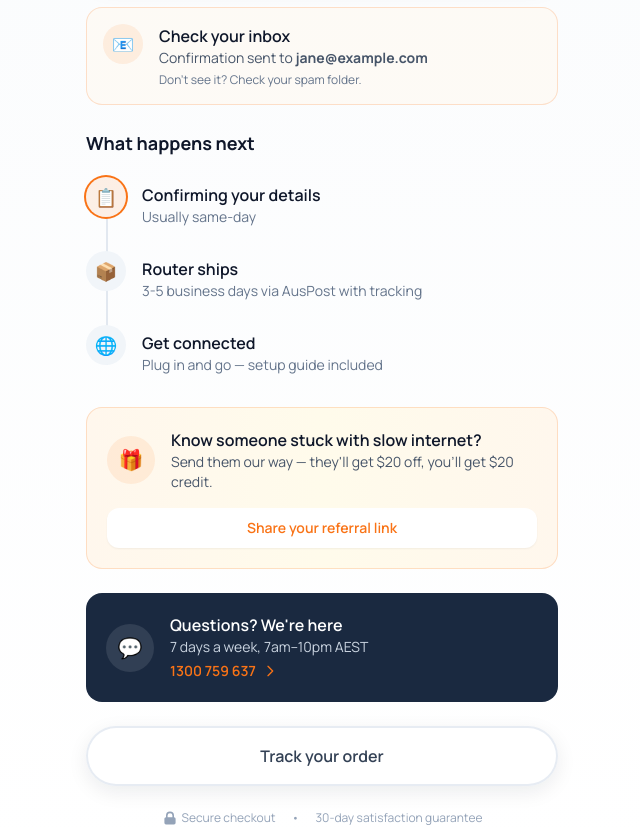
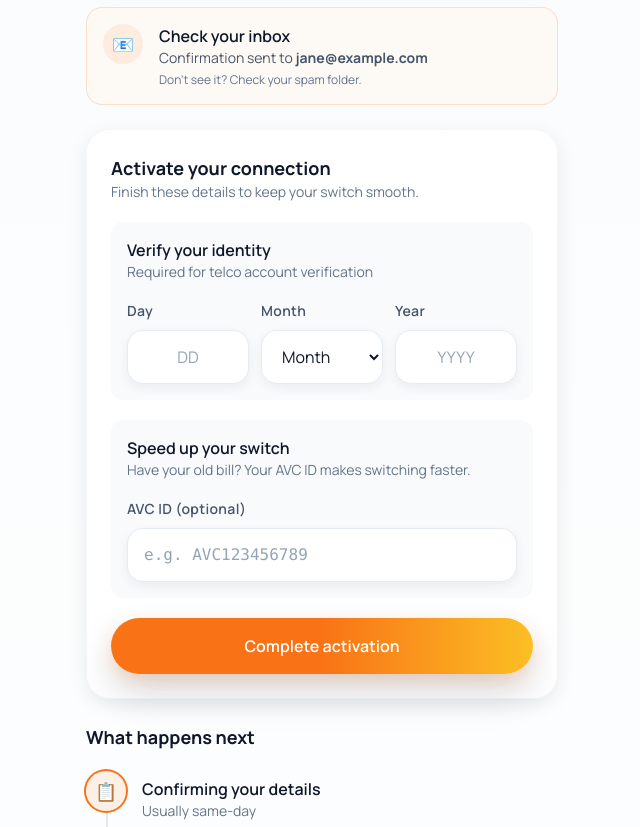
Before and after one commit to slayer037/skymesh-quiz, a Next.js app: page /thank-you in a window 1280 px wide. Shown: the part 640-1467 px from the top of the page, without its empty margins (318-958 px from the left). Built offline with nearby package versions, Linux system fonts and the light colour scheme.

Commit message:
CRO: Move DOB+AVC to post-purchase activation flow

```diff
--- a/src/app/page.tsx
+++ b/src/app/page.tsx
@@ -11,19 +11,9 @@ const steps = [
     subtitle: "We grabbed some of this from your address check"
   },
   {
-    id: "dob",
-    title: "When were you born?",
-    subtitle: "Required for telco account verification"
-  },
-  {
     id: "address",
     title: "This is where we're connecting you",
     subtitle: "The good news: nbn® is ready to go here"
-  },
-  {
-    id: "avc",
-    title: "Got an existing connection?",
-    subtitle: "Your AVC ID makes switching faster. It's on your old bill."
   },
   {
     id: "router",
@@ -77,11 +67,6 @@ const routerOptions = [
   }
 ];
 
-const months = [
-  "January", "February", "March", "April", "May", "June",
-  "July", "August", "September", "October", "November", "December"
-];
-
 export default function Home() {
   const router = useRouter();
   const [stepIndex, setStepIndex] = useState(0);
@@ -93,13 +78,9 @@ export default function Home() {
     lastName: "Citizen",
     email: "",
     phone: "0412 345 678",
-    dobDay: "",
-    dobMonth: "",
-    dobYear: "",
     address: "3A Cadle Court, Bayswater VIC 3153",
     addressAlternateName: false,
     addressAltName: "",
-    avc: "",
     postalDifferent: false,
     postalAddress1: "",
     postalCity: "",
@@ -258,49 +239,6 @@ export default function Home() {
                 </div>
               )}
 
-              {current.id === "dob" && (
-                <div className="space-y-4">
-                  <div className="grid grid-cols-3 gap-3">
-                    <div>
-                      <label className="label" htmlFor="dob-day">Day</label>
-                      <input
-                        id="dob-day"
-                        className="input mt-2 text-center"
-                        placeholder="DD"
-                        maxLength={2}
-                        value={form.dobDay}
-                        onChange={(e) => handleChange("dobDay", e.target.value.replace(/\D/g, ""))}
-                      />
-                    </div>
-                    <div>
-                      <label className="label" htmlFor="dob-month">Month</label>
-                      <select
-                        id="dob-month"
-                        className="input mt-2"
-                        value={form.dobMonth}
-                        onChange={(e) => handleChange("dobMonth", e.target.value)}
-                      >
-                        <option value="">Month</option>
-                        {months.map((m, i) => (
-                          <option key={m} value={String(i + 1).padStart(2, "0")}>{m}</option>
-                        ))}
-                      </select>
-                    </div>
-                    <div>
-                      <label className="label" htmlFor="dob-year">Year</label>
-                      <input
-                        id="dob-year"
-                        className="input mt-2 text-center"
-                        placeholder="YYYY"
-                        maxLength={4}
-                        value={form.dobYear}
-                        onChange={(e) => handleChange("dobYear", e.target.value.replace(/\D/g, ""))}
-                      />
-                    </div>
-                  </div>
-                </div>
-              )}
-
               {current.id === "address" && (
                 <div className="space-y-4">
                   <div className="card-highlight">
@@ -406,31 +344,6 @@ export default function Home() {
                 </div>
               )}
 
-              {current.id === "avc" && (
-                <div className="space-y-4">
-                  <div className="card bg-slate-50 border-slate-100">
-                    <div className="flex items-start gap-3">
-                      <span className="text-xl">💡</span>
-                      <div>
-                        <p className="font-medium text-slate-900">What's an AVC ID?</p>
-                        <p className="mt-1 text-sm text-slate-600">Your Access Virtual Circuit ID is on your current provider's bill. It helps us transfer your service faster.</p>
-                      </div>
-                    </div>
-                  </div>
-                  <div>
-                    <label className="label" htmlFor="avc-id">AVC ID (optional)</label>
-                    <input
-                      id="avc-id"
-                      className="input mt-2 font-mono"
-                      placeholder="e.g. AVC123456789"
-                      spellCheck={false}
-                      value={form.avc}
-                      onChange={(e) => handleChange("avc", e.target.value.toUpperCase())}
-                    />
-                  </div>
-                </div>
-              )}
-
               {current.id === "router" && (
                 <div className="space-y-3">
                   {routerOptions.map((opt) => (
@@ -476,9 +389,8 @@ export default function Home() {
                     { label: "Name", value: `${form.firstName} ${form.lastName}`, step: 0 },
                     { label: "Email", value: form.email, step: 0 },
                     { label: "Phone", value: form.phone, step: 0 },
-                    { label: "Date of birth", value: form.dobDay && form.dobMonth && form.dobYear ? `${form.dobDay}/${form.dobMonth}/${form.dobYear}` : "Not provided", step: 1 },
-                    { label: "Address", value: form.address, step: 2 },
-                    { label: "Router", value: selectedRouter?.name || "Not selected", step: 4 }
+                    { label: "Address", value: form.address, step: 1 },
+                    { label: "Router", value: selectedRouter?.name || "Not selected", step: 2 }
                   ].map((row) => (
                     <div key={row.label} className="flex items-center justify-between py-3 border-b border-slate-100 last:border-0">
                       <div>
@@ -603,25 +515,6 @@ export default function Home() {
 
               {/* Actions */}
               <div className="mt-auto flex flex-col gap-3 pb-4 pt-6">
-                {current.id === "avc" && (
-                  <>
-                    <button
-                      type="button"
-                      className="button-primary"
-                      onClick={() => goToStep(stepIndex + 1)}
-                    >
-                      Skip — I don't have it
-                    </button>
-                    <button
-                      type="button"
-                      className="button-secondary"
-                      onClick={() => goToStep(stepIndex + 1)}
-                    >
-                      Continue with AVC ID
-                    </button>
-                  </>
-                )}
-                {current.id !== "avc" && (
                 <button
                   type="button"
                   className="button-primary"
@@ -645,7 +538,6 @@ export default function Home() {
                    current.id === "contact" || current.id === "address" ? "Confirm & Continue" :
                    "Continue"}
                 </button>
-                )}
                 {stepIndex > 0 && (
                   <button
                     type="button"
--- a/src/app/thank-you/page.tsx
+++ b/src/app/thank-you/page.tsx
@@ -2,9 +2,29 @@
 
 import { motion, useReducedMotion } from "motion/react";
 import Link from "next/link";
+import { useMemo, useState } from "react";
 
 export default function ThankYou() {
   const shouldReduceMotion = useReducedMotion();
+  const [activation, setActivation] = useState({
+    dobDay: "",
+    dobMonth: "",
+    dobYear: "",
+    avc: ""
+  });
+  const [activationComplete, setActivationComplete] = useState(false);
+
+  const months = useMemo(
+    () => [
+      "January", "February", "March", "April", "May", "June",
+      "July", "August", "September", "October", "November", "December"
+    ],
+    []
+  );
+  const isDobComplete = activation.dobDay.length === 2
+    && activation.dobMonth.length > 0
+    && activation.dobYear.length === 4;
+
   const orderDetails = {
     orderNumber: "SKY-" + Math.random().toString(36).substring(2, 8).toUpperCase(),
     name: "Jane Citizen",
@@ -135,6 +155,114 @@ export default function ThankYou() {
           </div>
         </motion.div>
 
+        {/* Activation */}
+        <motion.div
+          initial={shouldReduceMotion ? false : { y: 20, opacity: 0 }}
+          animate={{ y: 0, opacity: 1 }}
+          transition={shouldReduceMotion ? { duration: 0 } : { delay: 0.45 }}
+          className="mb-6"
+        >
+          <div className="card space-y-5">
+            <div>
+              <h2 className="text-lg font-bold text-slate-900">Activate your connection</h2>
+              <p className="text-sm text-slate-500">Finish these details to keep your switch smooth.</p>
+            </div>
+
+            <div className="rounded-xl bg-slate-50 p-4">
+              <div>
+                <p className="font-semibold text-slate-900">Verify your identity</p>
+                <p className="text-sm text-slate-500">Required for telco account verification</p>
+              </div>
+              <div className="mt-4 grid grid-cols-3 gap-3">
+                <div>
+                  <label className="label" htmlFor="activation-dob-day">Day</label>
+                  <input
+                    id="activation-dob-day"
+                    className="input mt-2 text-center"
+                    placeholder="DD"
+                    maxLength={2}
+                    required
+                    value={activation.dobDay}
+                    onChange={(e) => setActivation((prev) => ({
+                      ...prev,
+                      dobDay: e.target.value.replace(/\D/g, "").slice(0, 2)
+                    }))}
+                  />
+                </div>
+                <div>
+                  <label className="label" htmlFor="activation-dob-month">Month</label>
+                  <select
+                    id="activation-dob-month"
+                    className="input mt-2"
+                    required
+                    value={activation.dobMonth}
+                    onChange={(e) => setActivation((prev) => ({ ...prev, dobMonth: e.target.value }))}
+                  >
+                    <option value="">Month</option>
+                    {months.map((m, i) => (
+                      <option key={m} value={String(i + 1).padStart(2, "0")}>{m}</option>
+                    ))}
+                  </select>
+                </div>
+                <div>
+                  <label className="label" htmlFor="activation-dob-year">Year</label>
+                  <input
+                    id="activation-dob-year"
+                    className="input mt-2 text-center"
+                    placeholder="YYYY"
+                    maxLength={4}
+                    required
+                    value={activation.dobYear}
+                    onChange={(e) => setActivation((prev) => ({
+                      ...prev,
+                      dobYear: e.target.value.replace(/\D/g, "").slice(0, 4)
+                    }))}
+                  />
+                </div>
+              </div>
+            </div>
+
+            <div className="rounded-xl bg-slate-50 p-4">
+              <div>
+                <p className="font-semibold text-slate-900">Speed up your switch</p>
+                <p className="text-sm text-slate-500">Have your old bill? Your AVC ID makes switching faster.</p>
+              </div>
+              <div className="mt-4">
+                <label className="label" htmlFor="activation-avc-id">AVC ID (optional)</label>
+                <input
+                  id="activation-avc-id"
+                  className="input mt-2 font-mono"
+                  placeholder="e.g. AVC123456789"
+                  spellCheck={false}
+                  value={activation.avc}
+                  onChange={(e) => setActivation((prev) => ({
+                    ...prev,
+                    avc: e.target.value.toUpperCase()
+                  }))}
+                />
+              </div>
+            </div>
+
+            <button
+              type="button"
+              className="button-primary"
+              disabled={!isDobComplete || activationComplete}
+              onClick={() => setActivationComplete(true)}
+            >
+              {activationComplete ? (
+                <span className="inline-flex items-center gap-2">
+                  <svg className="h-5 w-5" fill="none" stroke="currentColor" viewBox="0 0 24 24">
+                    <path strokeLinecap="round" strokeLinejoin="round" strokeWidth={2} d="M5 13l4 4L19 7"/>
+                  </svg>
+                  Activation complete
+                </span>
+              ) : (
+                "Complete activation"
+              )}
+            </button>
+          </div>
+        </motion.div>
+
         {/* Timeline */}
         <motion.div
           initial={shouldReduceMotion ? false : { y: 20, opacity: 0 }}
```
Lines whose indentation alone changed are shown as unchanged.
